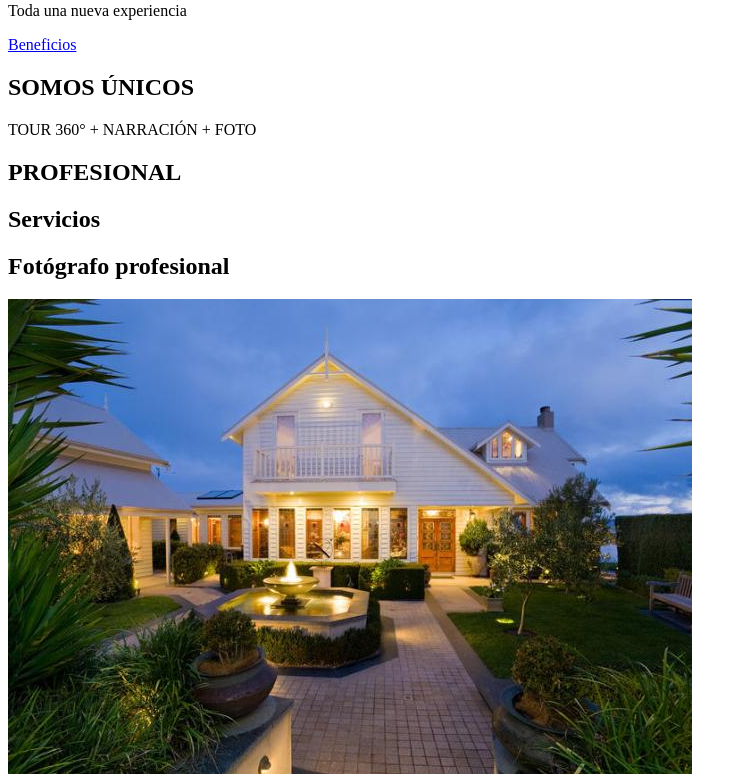
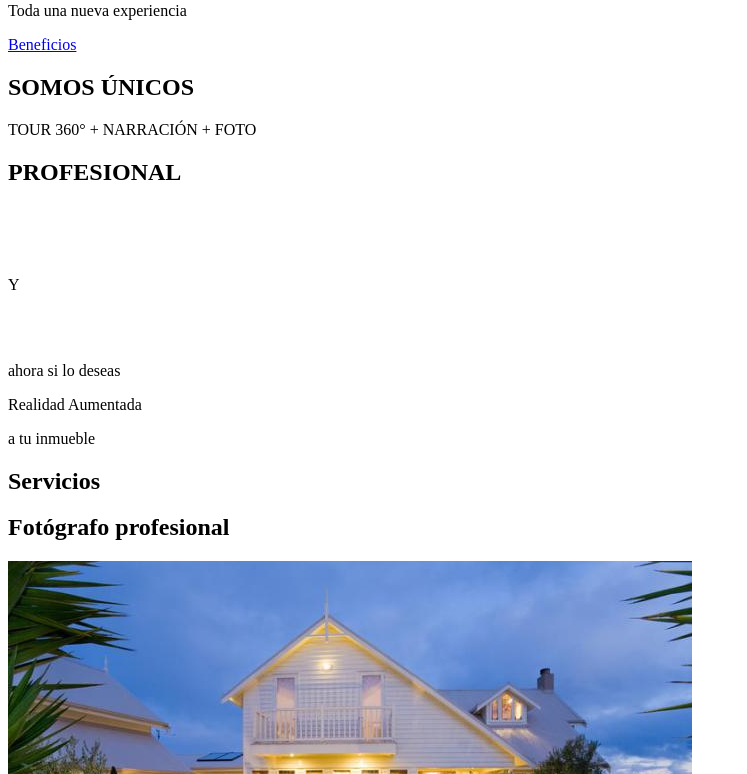
Before and after one commit to JeanCarloVen/hausi, a PHP site: page /Hausi/views/user/main.php in a window 1280 px wide. Shown: the part 210-984 px from the top of the page, without its empty margins (0-747 px from the left). Run offline with PHP 8.4, Linux system fonts and the light colour scheme; some libraries are stand-ins or nearby versions.

Commit message:
Actualización 02/06/2021

```diff
--- a/assets/css/style.css
+++ b/assets/css/style.css
@@ -98,7 +98,7 @@ body{
 }
 
 .text-inicial{
-    min-height: 80vh;
+    min-height: 120vh;
 }
 
 .bg-iframe{
--- a/views/user/main.php
+++ b/views/user/main.php
@@ -9,7 +9,7 @@
                 <article class="container  flex  flex-wrap  main-article">
                     <div class="item  ph12  md8  flex-auto">
                         <!--Texto-->
-                        <p class="f3  sm-f3  sm-p_25  md-f3_5  md-p1  lg-f4  lg-p1_5  font-color-bk">Tours virtuales para tu Inmobiliaria</p>
+                        <p class="f3  sm-f3  sm-p_25  md-f3_5  md-p1  lg-f4  lg-p2  font-color-bk">Tours virtuales para tu Inmobiliaria</p>
                         <p  class="p1  sm-f1_25  sm-p1_25  md-f1_5  color-05">Toda una nueva experiencia</p>
                         <!--Boton "Beneficios"-->
                         <a class="boton-beneficios" href="#ventajas">Beneficios</a>
@@ -27,6 +27,12 @@
         </p>
         <p class="block  mauto  space-rectangule"> </p>
         <h2 class="m0  p0  f3  sm-f3  md-f4  lg-f5  color-01">PROFESIONAL</h2>
+        <br><br><br>
+        <p class="f3  sm-f3  md-f4  lg-f3  color-05">Y</p>
+        <br><br>
+        <p class="f3  sm-f3  md-f4  lg-f3  color-05">ahora si lo deseas</p>
+        <p class="f3  sm-f3  md-f4  lg-f3  color-04">Realidad Aumentada</p>
+        <p class="f3  sm-f3  md-f4  lg-f3  color-05">a tu inmueble</p>
     </div>
 </section>
 <!--Servicios-->
```
Also changed, not shown: 1 other file.
